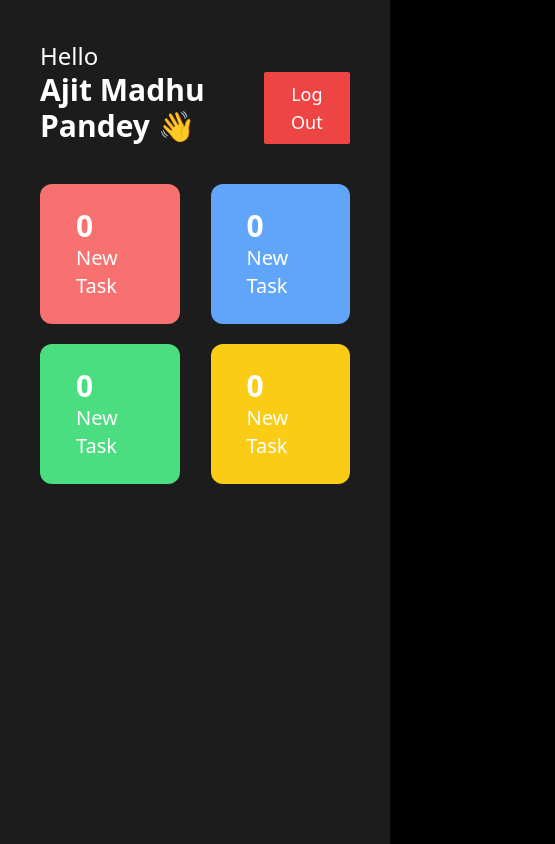
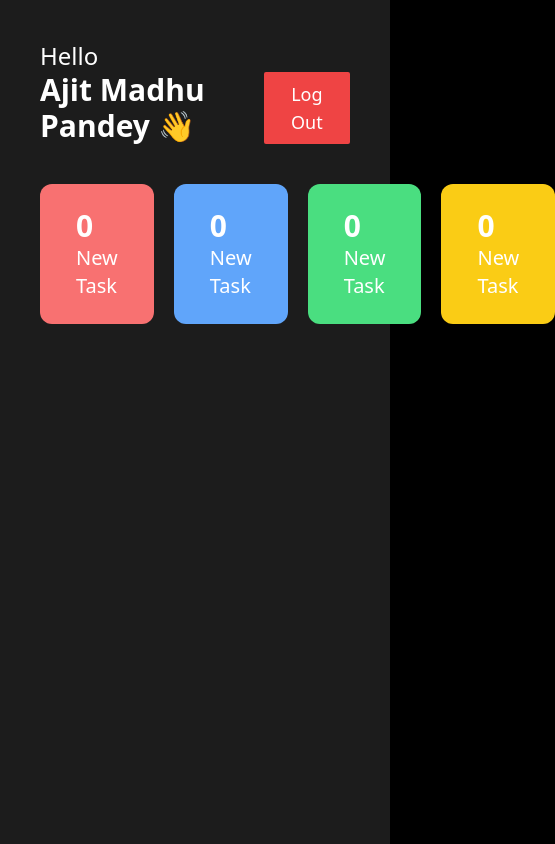
Before and after one commit to Ajit-coder237/Employee-Management-System, a React (Vite) app: page / in a window 390 px wide. Shown: the whole page, 555 px wide, since content can reach past the window. Built offline with nearby package versions, Linux system fonts and the light colour scheme.

Commit message:
flex responsive

```diff
--- a/src/components/others/TaskListNumbers.jsx
+++ b/src/components/others/TaskListNumbers.jsx
@@ -2,7 +2,7 @@ import React from "react";
 
 const TaskListNumbers = () => {
   return (
-    <div className="flex flex-wrap mt-10 justify-between gap-5">
+    <div className="flex mt-10 justify-between gap-5">
       <div className="px-9 py-6 rounded-xl w-[45%] bg-red-400">
         <h2 className="text-3xl font-semibold">0</h2>
         <h3 className="text-xl font-medium">New Task</h3>
```
